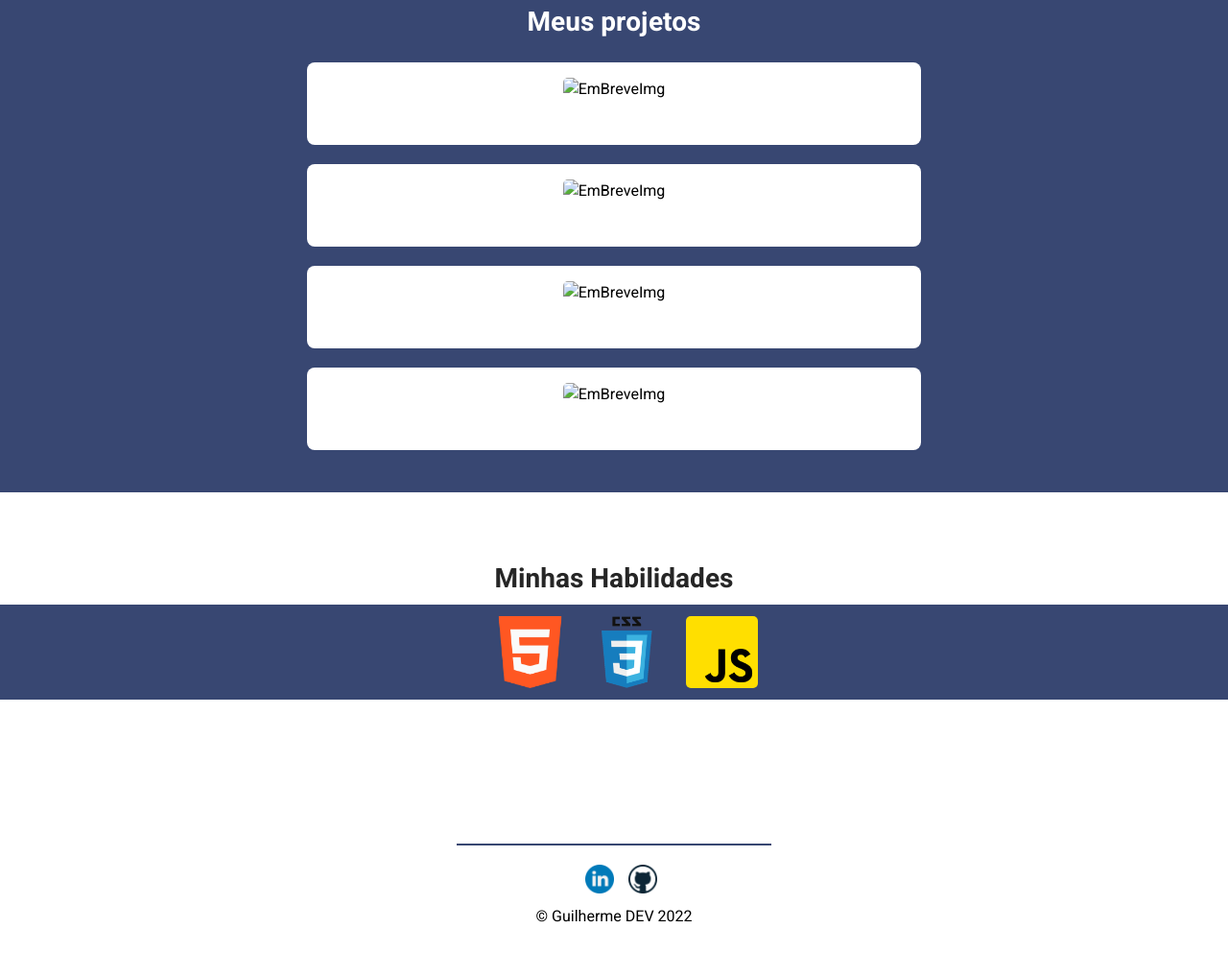
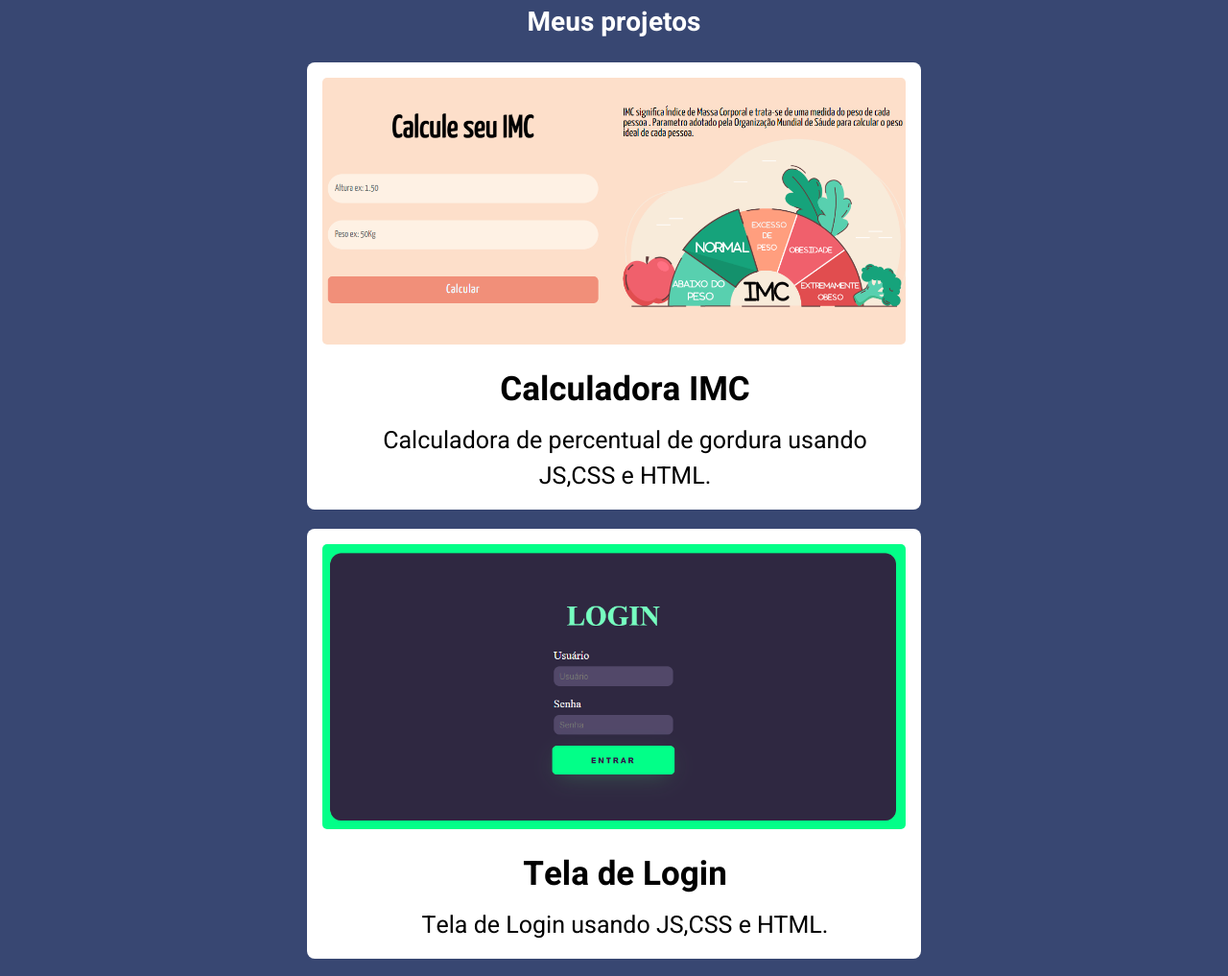
Before and after one commit to GuilhermeLCK/MeuPortf-lio, a plain HTML site: page index.html in a window 1280 px wide. Shown: the part 814-1831 px from the top of the page at 96% size. Before the commit the page ends 1781 px from the top, so only its background shows below. Drawn offline with Linux system fonts and the light colour scheme.

Commit message:
Att Links

```diff
--- a/index.html
+++ b/index.html
@@ -46,32 +46,43 @@
         <h2 id="projetos">Meus projetos</h2>
         <div class="Projects">
           <div>
-            <a href="http://" target="_blank">
-              <img src="Em breve.jpg" alt="EmBreveImg" />
-              <h3></h3>
-              <p></p>
+            <a
+              href="https://guilhermelck.github.io/CalculadoraIMC/"
+              target="_blank"
+            >
+              <img src="CalculadoraIMC.png" alt="CalculadoraIMC.png" />
+              <h3>Calculadora IMC</h3>
+              <p>Calculadora de percentual de gordura usando JS,CSS e HTML.</p>
             </a>
           </div>
           <div>
-            <a href="http://" target="_blank"
-              ><img src="Em breve.jpg" alt="EmBreveImg" />
-              <h3></h3>
-              <p></p
-            ></a>
+            <a href="https://guilhermelck.github.io/TelaLogin/" target="_blank"
+              ><img src="Login.png" alt="Login.png" />
+              <h3>Tela de Login</h3>
+              <p>Tela de Login usando JS,CSS e HTML.</p></a
+            >
           </div>
           <div>
-            <a href="http://" target="_blank"
-              ><img src="Em breve.jpg" alt="EmBreveImg" />
-              <h3></h3>
-              <p></p
-            ></a>
+            <a
+              href="https://guilhermelck.github.io/LandingPageLee/"
+              target="_blank"
+              ><img src="Lol.png" alt="Lol.png" />
+              <h3>Landing Page</h3>
+              <p>
+                landing Page com o tema League of Legends usando HTML e CSS.
+              </p></a
+            >
           </div>
           <div>
-            <a href="http://" target="_blank"
-              ><img src="Em breve.jpg" alt="EmBreveImg" />
-              <h3></h3>
-              <p></p
-            ></a>
+            <a
+              href="https://guilhermelck.github.io/ProjectMusic/"
+              target="_blank"
+              ><img src="Music.png" alt="Music.png" />
+              <h3>Playlist Music</h3>
+              <p>
+                Playlist simples com frames do Spotify usando HTML e CSS.
+              </p></a
+            >
           </div>
         </div>
       </div>
--- a/style.css
+++ b/style.css
@@ -98,7 +98,7 @@ h2 {
   margin-top: 21px;
 }
 img {
-  height: 80%;
+  height: 60%;
   width: 100%;
   border-radius: 5px;
 }
@@ -110,6 +110,7 @@ img {
   padding: 16px;
   border-radius: 8px;
   cursor: pointer;
+  text-align: center;
 }
 .Projects div:hover {
   border: 2px solid black;
@@ -125,7 +126,7 @@ h3 {
 .Projects p {
   font-size: 18px;
   margin-left: 23px;
-  text-align: start;
+  text-align: center;
 }
 .sectionSkills {
   width: 100vw;
```
Also changed, not shown: CalculadoraIMC.png (added), Login.png (added), Lol.png (added), Music.png (added).
